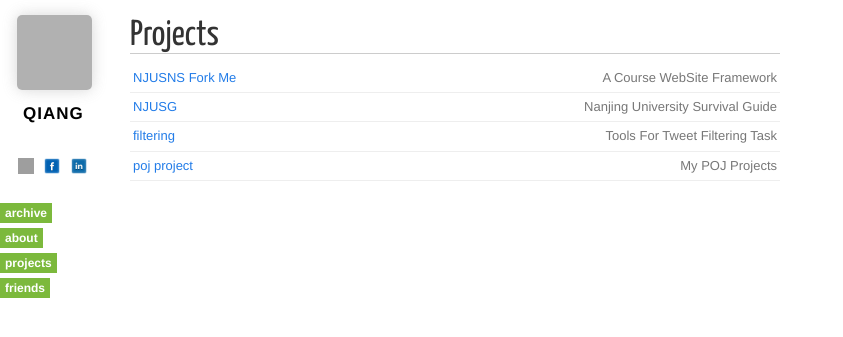
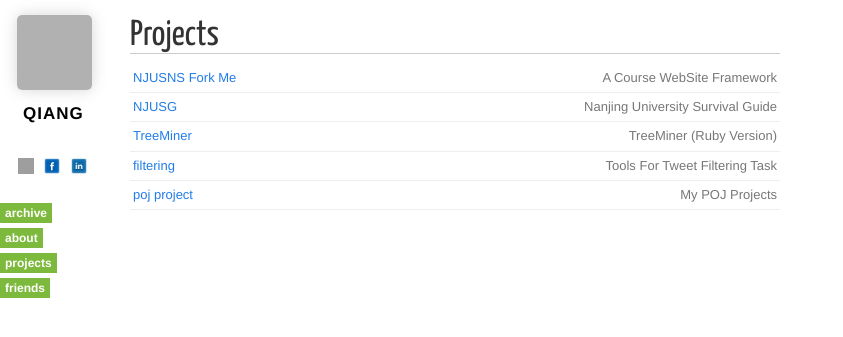
Before and after one commit to qiangrw/qiangrw.github.com, a Jekyll site: the page built from projects.html, in a window 1280 px wide. Shown: the top 337 px of the page, without its empty margins (0-843 px from the left). Built offline with Jekyll 4.4.1, drawn with Linux system fonts in a browser that asks for light colours; nearby versions of some CDN libraries; Markdown is read by kramdown in place of the engine named in the settings; grey boxes are pictures that could not be loaded.

Commit message:
add new project treeminer

```diff
--- a/projects.html
+++ b/projects.html
@@ -18,6 +18,11 @@ permalink: /projects/
     <a title="NJU Survival Guide" href="http://njusg.localsnake.org/">NJUSG</a>
     </li>
 
+	<li>
+    <span> TreeMiner (Ruby Version)</span>
+    <a title="TreeMiner" href="https://bitbucket.org/qiangrw/treeminer">TreeMiner</a>
+    </li>
+
     <li>
       <span>Tools For Tweet Filtering Task</span>
       <a href="https://github.com/qiangrw/filtering">filtering</a>
```
